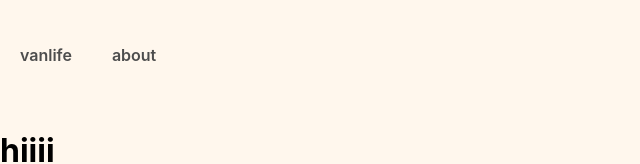
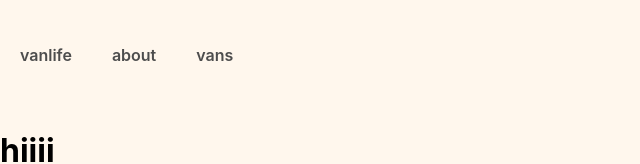
Before and after one commit to mahla-sk/vanlife, a React (Vite) app: page /vans in a window 1280 px wide. Shown: the top 164 px of the page, without its empty margins (0-640 px from the left). Built offline with nearby package versions, Linux system fonts and the light colour scheme.

Commit message:
new page2

```diff
--- a/src/App.jsx
+++ b/src/App.jsx
@@ -15,6 +15,7 @@ function App() {
       <Link to="/">vanlife</Link>
       <nav>
         <Link to="/about">about</Link>
+        <Link to="/vans">vans</Link>
       </nav>
      </header>
       <Routes>
--- a/src/pages/Vans.jsx
+++ b/src/pages/Vans.jsx
@@ -1,4 +1,4 @@
-import React from 'react'
+import React from "react"
 
 export default function Vans(){
     return(
```
